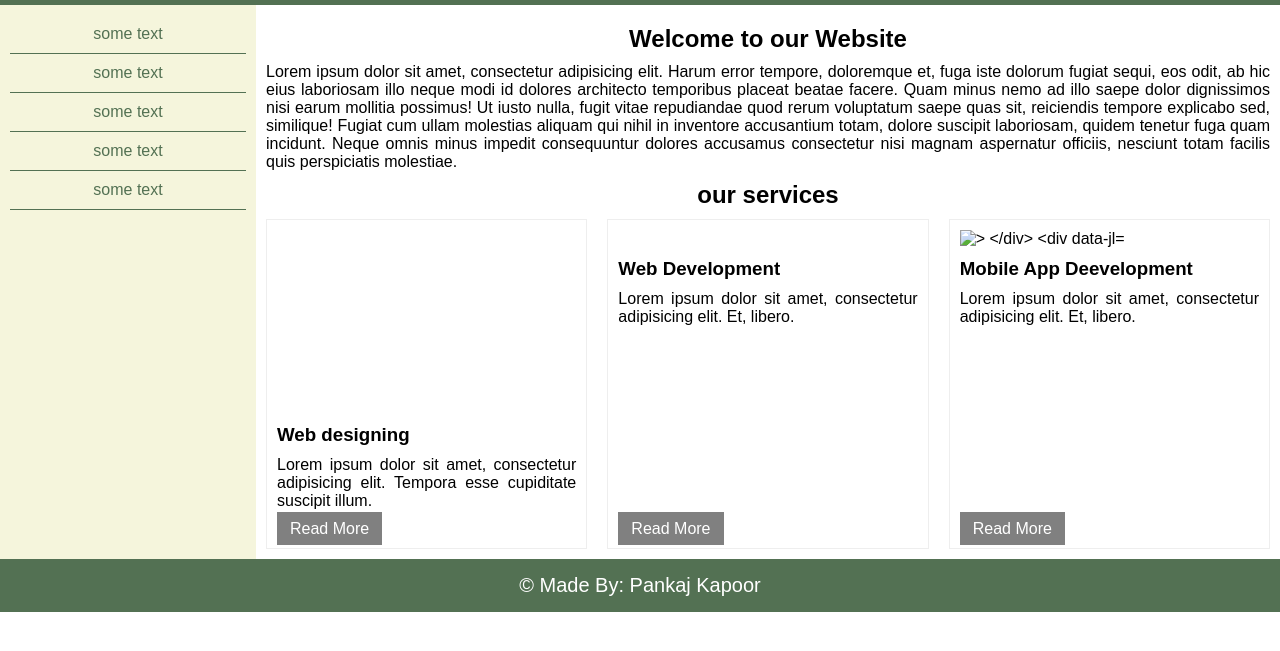
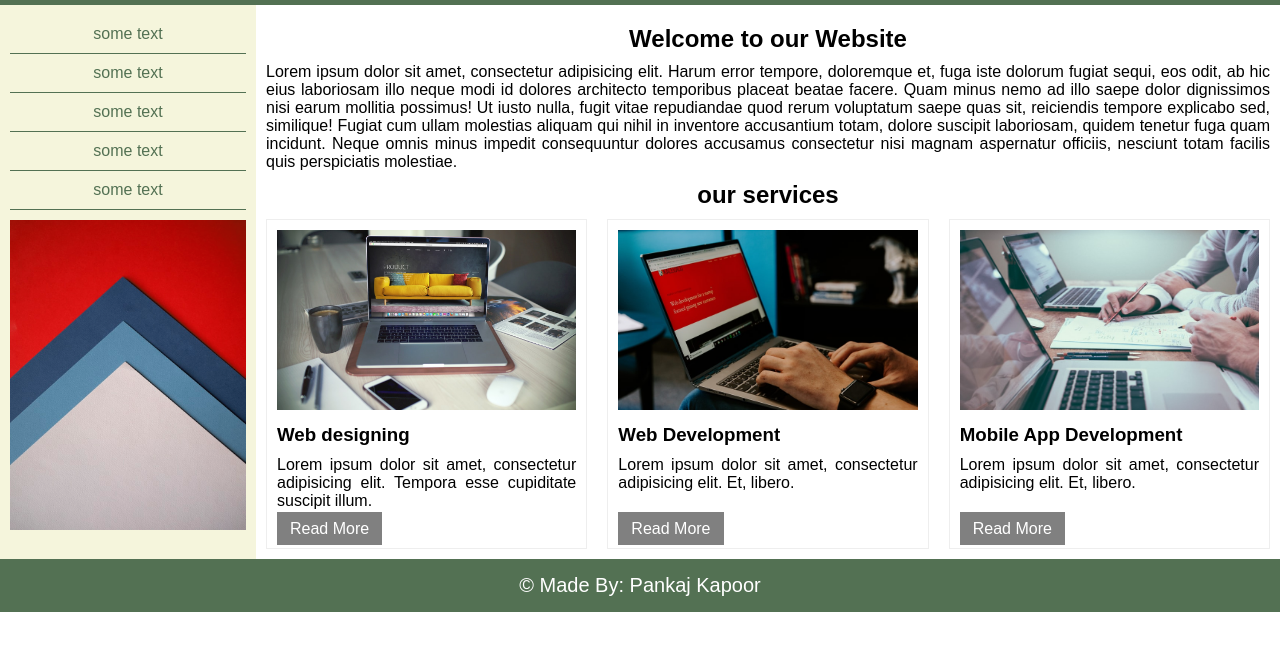
Before and after one commit to pankkap/mywebsite, a plain HTML site: page index.html in a window 1280 px wide. Shown: the part 63-714 px from the top of the page. Drawn offline with Linux system fonts and the light colour scheme.

Commit message:
imge folder

```diff
--- a/css/style.css
+++ b/css/style.css
@@ -91,7 +91,7 @@ aside {
 
 aside img {
     width: 100%;
-    /*            height: 62%;*/
+    height: 310px;
     margin-top: 10px;
 }
 
@@ -154,6 +154,10 @@ footer {
 
 
     }
+
+    aside img {
+        height: 250px;
+    }
 }
 
 @media screen and (max-width:600px) {
@@ -178,6 +182,10 @@ footer {
     .services-container {
         flex-direction: column;
     }
+
+    aside img {
+        display: none;
+    }
 }
 
 h2 {
--- a/index.html
+++ b/index.html
@@ -62,7 +62,7 @@
 
 
             </ul>
-            <img src="../../images/office/img-5.jpg" alt="">
+            <img src="images/img-5.jpg" alt="">
 
         </aside>
         <artical>
@@ -73,7 +73,7 @@
             <div class="services-container">
                 <div class="service-box">
                     <div class="service-img">
-                        <img src="../../images/office/img-1.jpg" alt="" style="min-height: 180px;">
+                        <img src="images/img-1.jpg" alt="" style="min-height: 180px;">
                     </div>
                     <div class="service-title">
                         <h3 style="margin: 10px 0;">Web designing</h3>
@@ -90,7 +90,7 @@
 
                 <div class="service-box">
                     <div class="service-img">
-                        <img src="../../images/office/img-2.jpg" alt="">
+                        <img src="images/img-2.jpg" alt="">
                     </div>
                     <div class="service-title">
                         <h3 style="margin: 10px 0;">Web Development</h3>
@@ -107,10 +107,10 @@
 
                 <div class="service-box">
                     <div class="service-img">
-                        <img src="../../images/office/img-3.jpg"" alt=">
+                        <img src="images/img-3.jpg"" alt=">
                     </div>
                     <div class="service-title">
-                        <h3 style="margin: 10px 0;">Mobile App Deevelopment</h3>
+                        <h3 style="margin: 10px 0;">Mobile App Development</h3>
 
                     </div>
                     <div class="service-desc">
@@ -127,6 +127,4 @@
     <footer>
         &copy; Made By: Pankaj Kapoor
     </footer>
-</body>
-
-</html>
+</body></html>
```
Also changed, not shown: images/img-1.jpg (added), images/img-2.jpg (added), images/img-3.jpg (added), images/img-4.jpg (added), images/img-5.jpg (added).
